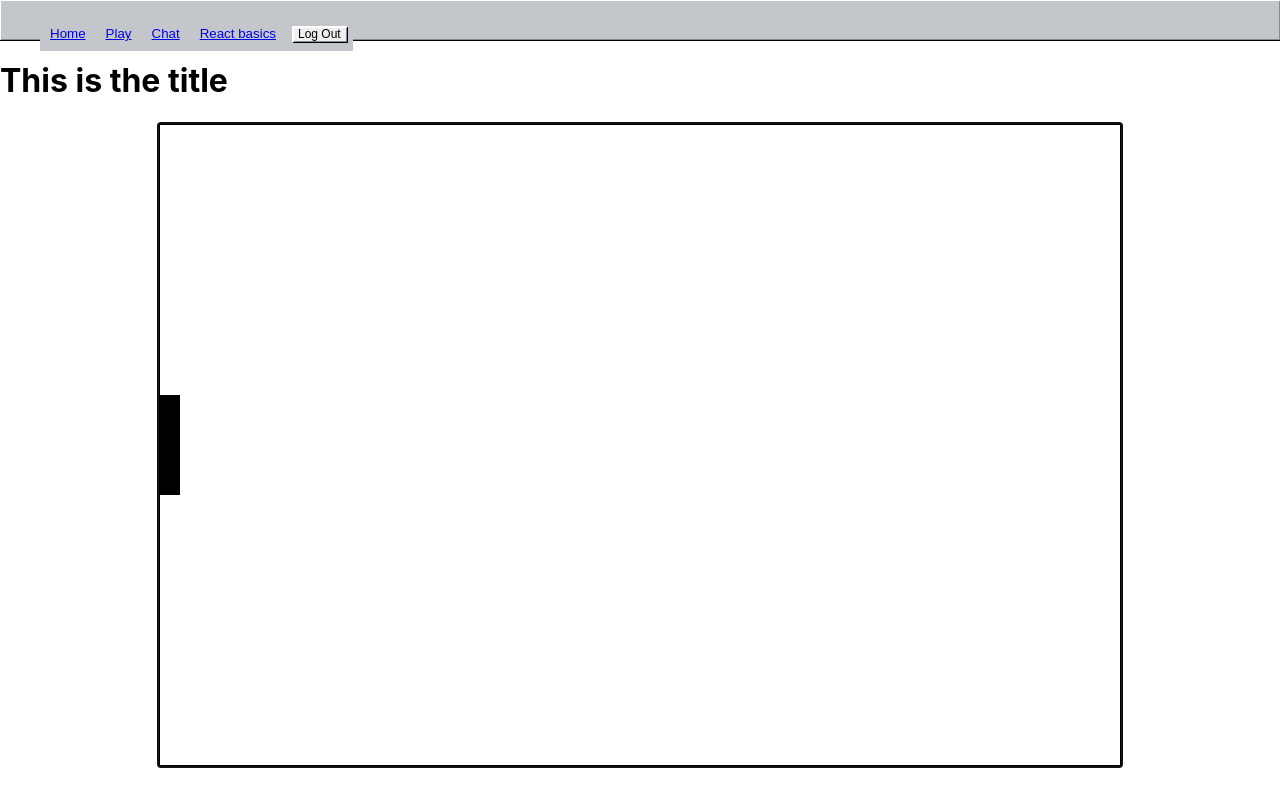
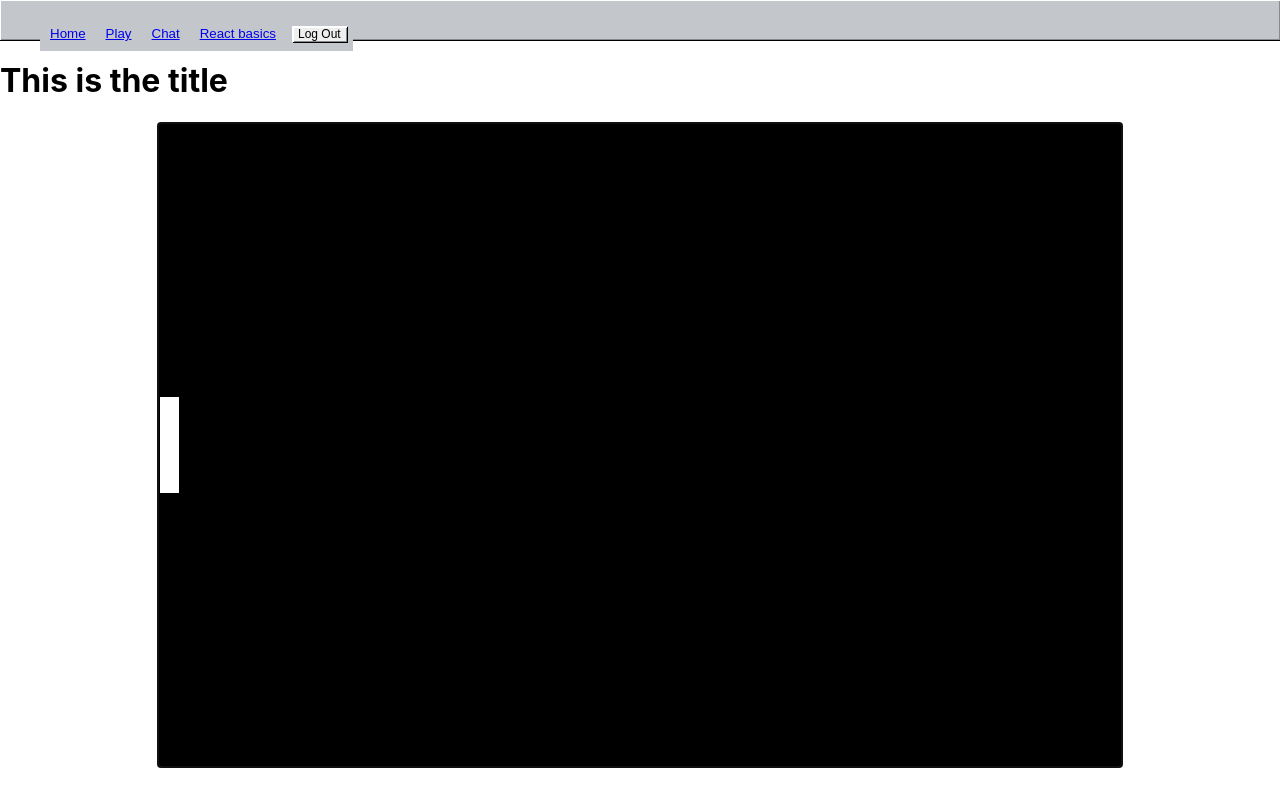
Before and after one commit to philippschwarzmueller/transcendence, a React (Create React App) app in the folder frontend/: page /play in a window 1280 px wide. Built offline with nearby package versions, Linux system fonts and the light colour scheme.

Commit message:
Game: put changeable values into properties and cleaning up of unused variables

```diff
--- a/frontend/src/components/gamewindow/Gamewindow.tsx
+++ b/frontend/src/components/gamewindow/Gamewindow.tsx
@@ -1,14 +1,47 @@
 import React, { useRef, useEffect, useState } from "react";
+import properties from "./properties";
 
-interface IGameWindow {
-  width: number;
-  height: number;
-}
+interface IGameWindow {}
 
 interface IKeyState {
   up: boolean;
   down: boolean;
 }
+
+const drawPaddle = (
+  context: CanvasRenderingContext2D,
+  side: string,
+  old_height: number,
+  height: number
+): void => {
+  const paddle_y: number = Math.floor(
+    (properties.window.height * properties.paddle.height) / 100
+  );
+  const paddle_x: number = Math.floor(
+    (properties.window.width * properties.paddle.width) / 100
+  );
+  if (side === "left") {
+    context.fillStyle = properties.window.color;
+    context.fillRect(0, old_height - paddle_y / 2, paddle_x, paddle_y);
+    context.fillStyle = properties.paddle.color;
+    context.fillRect(0, height - paddle_y / 2, paddle_x, paddle_y);
+  } else if (side === "right") {
+    context.fillStyle = properties.window.color;
+    context.fillRect(
+      properties.window.width - paddle_x,
+      old_height - paddle_y / 2,
+      paddle_x,
+      paddle_y
+    );
+    context.fillStyle = properties.paddle.color;
+    context.fillRect(
+      properties.window.width - paddle_x,
+      height - paddle_y / 2,
+      paddle_x,
+      paddle_y
+    );
+  }
+};
 
 const GameWindow: React.FC<IGameWindow> = (props: IGameWindow) => {
   const containerStyles = {
@@ -18,21 +51,29 @@ const GameWindow: React.FC<IGameWindow> = (props: IGameWindow) => {
   };
 
   const canvasRef: any = useRef<HTMLCanvasElement | null>(null);
-  let [y, setY] = useState(320);
-  let [old_y, setOld_y] = useState(320);
+  let [y, setY] = useState(properties.window.height / 2);
+  let [old_y, setOld_y] = useState(properties.window.height / 2);
   let keyState: IKeyState = { down: false, up: false };
 
-  const GameLoop: any = (keyState: IKeyState) => {
-    if (keyState?.down === true) setY((y) => y + 5);
-    else if (keyState?.up === true) setY((y) => y - 5);
+  const GameLoop = (keyState: IKeyState): void => {
+    const step: number = Math.floor(
+      properties.paddle.speed / properties.framerate
+    );
+    if (keyState.down === true && keyState.up === false) {
+      setY((y) => y + step);
+    } else if (keyState.up === true && keyState.down === false) {
+      setY((y) => y - step);
+    }
   };
 
   useEffect(() => {
-    const canvas: HTMLCanvasElement = canvasRef?.current;
+    const canvas: HTMLCanvasElement = canvasRef.current;
     canvas.focus();
     const context: CanvasRenderingContext2D =
-      canvasRef?.current?.getContext("2d");
-    const framerate: number = 1000 / 30;
+      canvasRef.current.getContext("2d");
+    context.fillStyle = properties.window.color;
+    context.fillRect(0, 0, properties.window.width, properties.window.height);
+
     window.addEventListener(
       "keydown",
       function (e) {
@@ -41,6 +82,7 @@ const GameWindow: React.FC<IGameWindow> = (props: IGameWindow) => {
       },
       true
     );
+
     window.addEventListener(
       "keyup",
       function (e) {
@@ -49,21 +91,22 @@ const GameWindow: React.FC<IGameWindow> = (props: IGameWindow) => {
       },
       true
     );
-    const interval = setInterval(() => {
+
+    /*const interval = */ setInterval(() => {
       GameLoop(keyState);
-    }, framerate);
-  }, []);
+    }, 1000 / properties.framerate);
+  }, []); // eslint-disable-line react-hooks/exhaustive-deps
 
   useEffect(() => {
-    const canvas: HTMLCanvasElement = canvasRef?.current;
+    const canvas: HTMLCanvasElement = canvasRef.current;
     canvas.focus();
     const context: CanvasRenderingContext2D =
-      canvasRef?.current?.getContext("2d");
+      canvasRef.current.getContext("2d");
 
-    context.clearRect(0, old_y - props.height / 2, props.width, props.height);
-    context.fillRect(0, y - props.height / 2, props.width, props.height);
+    drawPaddle(context, "left", old_y, y);
+
     setOld_y(y);
-  }, [y]);
+  }, [y, old_y]);
 
   return (
     <>
@@ -71,9 +114,8 @@ const GameWindow: React.FC<IGameWindow> = (props: IGameWindow) => {
         <canvas
           id="gameCanvas"
           ref={canvasRef}
-          width="960"
-          height="640"
-          color="red"
+          width={properties.window.width}
+          height={properties.window.height}
           tabIndex={0}
           style={{ border: "3px solid #000000" }}
         ></canvas>
--- /dev/null
+++ b/frontend/src/components/gamewindow/properties.ts
@@ -0,0 +1,26 @@
+interface IWindow {
+  width: number; // gamewindow width in px
+  height: number; // gamewindow height in px
+  color: string; //background color
+}
+
+interface IPaddle {
+  width: number; //paddle width in % from gamewindow
+  height: number; //paddle height in % from gamewindow
+  speed: number; //speed of the paddle, not dependend on framerate, the higher the faster
+  color: string; //paddle color
+}
+
+interface IProperties {
+  window: IWindow;
+  paddle: IPaddle;
+  framerate: number; // frontend game framerate
+}
+
+const properties: IProperties = {
+  window: { width: 960, height: 640, color: "black" },
+  paddle: { width: 2, height: 15, speed: 200, color: "white" },
+  framerate: 25,
+};
+
+export default properties;
--- a/frontend/src/routes/Game.tsx
+++ b/frontend/src/routes/Game.tsx
@@ -7,7 +7,7 @@ const Game: React.FC = () => {
     <>
       <h1>This is the title</h1>
       <div>
-        <GameWindow width={20} height={100}></GameWindow>
+        <GameWindow></GameWindow>
       </div>
     </>
   );
```
Also changed, not shown: 1 other file (tests, documents, lock files or other folders).
